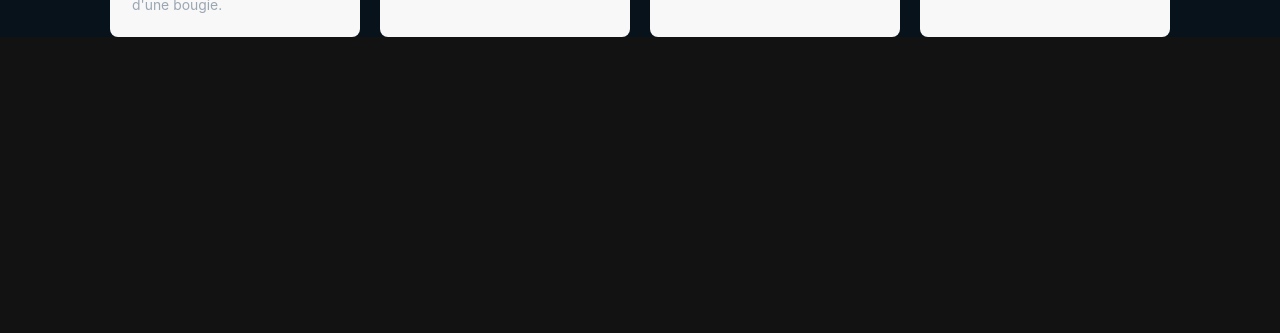
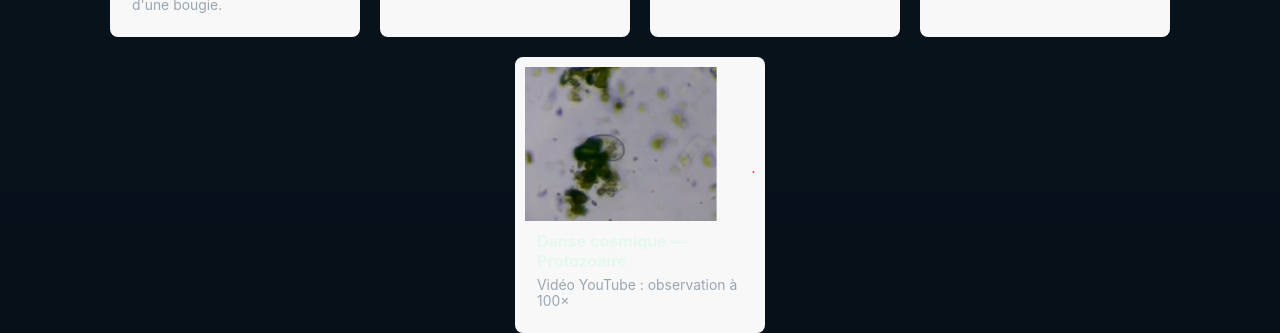
Before and after one commit to heliosthemelios/microscopie, a plain HTML site: page index.html in a window 1280 px wide. Shown: the part 1407-1740 px from the top of the page. Before the commit the page ends 1444 px from the top, so only its background shows below. Drawn offline with Linux system fonts and the light colour scheme.

Commit message:
ajout d'une video de protozoaire

```diff
--- a/index.html
+++ b/index.html
@@ -150,17 +150,25 @@
       </article>
 
       <article class="card" data-tags="biologie" data-desc="cercle sur une feuille de bouleau en automne" tabindex="0">
-        <img src="images\cercle-bouleau.jpg" data-full="images\cercle-bouleau.jpg" alt="Photo d'un cercle pointer vert" />
+        <img src="images/cercle-bouleau.jpg" data-full="images/cercle-bouleau.jpg" alt="Photo d'un cercle pointer vert" />
         <div class="meta">
           <h3>Bouleau — Inconnu</h3>
           <p class="desc">Feuille de bouleau avec tache cercler et pointer vert d'origine inconnue.</p>
         </div>
       </article>
 
+       <article class="card" data-tags="biologie" data-type="youtube" data-desc="Observation d'un protozoaire à 100×" tabindex="0">
+          <img src="images/danse-cosmique.png" data-full="https://youtube.com/shorts/jAs6BUlBmis?feature=share"
+              alt="Vidéo de protozoaire au microscope" />
+          <div class="meta">
+            <h3>Danse cosmique — Protozoaire</h3>
+            <p class="desc">Vidéo YouTube : observation à 100×</p>
+          </div>
+        </article>
+
       <!-- Ajoute autant d’articles que nécessaire -->
     </section>
   </main>
-
   <!-- Lightbox -->
   <div id="lightbox" class="lightbox" aria-hidden="true">
     <button class="close" title="Fermer">✕</button>
--- a/script.js
+++ b/script.js
@@ -37,7 +37,7 @@
     lbYt.src = '';
 
     if (type === 'youtube') {
-      const videoId = full.match(/(?:youtu\.be\/|v=)([a-zA-Z0-9_-]+)/)?.[1];
+      const videoId = full.match(/(?:youtu\.be\/|v=|shorts\/)([a-zA-Z0-9_-]+)/)?.[1];
       if (videoId) {
         lbYt.src = `https://www.youtube.com/embed/${videoId}?autoplay=1&rel=0&modestbranding=1`;
         lbYt.style.display = 'block';
```
Also changed, not shown: images/danse-cosmique.png (added).
